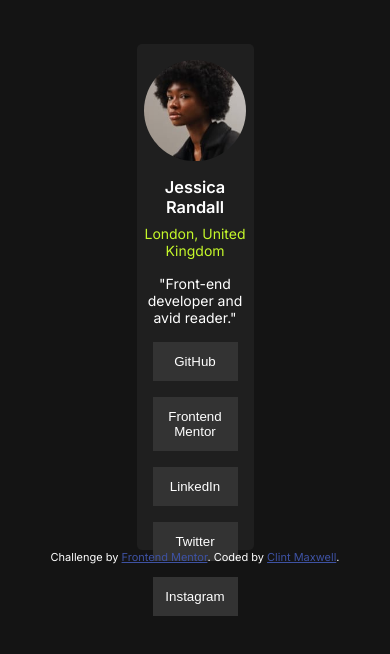
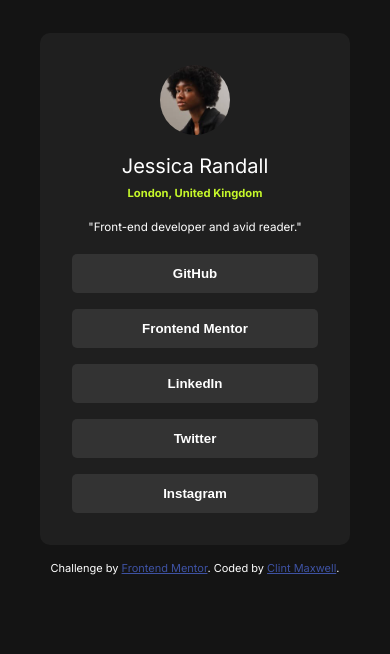
Before and after one commit to AntonioHouTX/social-links-profile-main, a plain HTML site: page index.html in a window 390 px wide. Shown: the part 118-772 px from the top of the page. Drawn offline with Linux system fonts and the light colour scheme.

Commit message:
Removed superfluous code & made page mobile first.

```diff
--- a/index.html
+++ b/index.html
@@ -20,11 +20,11 @@
     <img class="photo" src="./assets/images/avatar-jessica.jpeg" alt="jessica photo">
     <h3 class="name">Jessica Randall
     </h3>
-    <p class="london">
+    <h5 class="london">
       London, United Kingdom
-    </p>
-    <p class="quote">"Front-end developer and avid reader."
-    </p>
+    </h5>
+    <h5 class="quote">"Front-end developer and avid reader."
+    </h5>
     <section class="buttons">
       <button>GitHub</button>
       <button>Frontend Mentor</button>
--- a/styles.css
+++ b/styles.css
@@ -11,66 +11,65 @@ body {
     color: hsl(0, 0%, 100%);
     display: flex;
     flex-direction: column;
+    text-align: center;
     align-items: center;
     justify-content: center;
-    height: 100vh;
-    /* margin: 0; */
+    min-height: 100vh;
 }
 
 main {
-    /* display: block; */
-    /* flex-direction: column; */
-    text-align: center;
-    /* align-items: center; */
     background-color: hsl(0, 0%, 12%);
-    border-radius: 5px;
-    /* max-width: */
-    height: 60vh;
-    width: 30vw;
+    border-radius: 10px;
+    padding: 2rem 2rem 1rem 2rem;
+
 }
 
 .photo {
-    display: block;
-    margin: 1rem auto 1rem auto;
+    margin: 0 1rem 1rem 1rem;
     border-radius: 50%;
-    /* width: 15%; */
-    height: 20%;
+    max-width: 70px;
 }
 
 .name {
-    font-weight: 600;
+    font-weight: 400;
+    font-size: 1.25rem;
 }
 
 .london {
     margin: 0.5rem 0 1rem 0;
     color: hsl(75, 94%, 57%);
-    font-weight: 400;
+    font-size: .70rem;
 }
 
 .quote {
-    margin-bottom: 1rem;
+    margin: 1.25rem 1rem 1.25rem 1rem;
+    font-weight: 400;
 }
 
 .buttons {
     display: flex;
     flex-direction: column;
-    /* width: 80%; */
 }
 
 button {
-    /* font-size: small; */
-    font-weight: 400;
-    /* font-size: 2rem; */
+    font-weight: 600;
+    cursor: pointer;
     margin-bottom: 1rem;
-    margin: 0 1rem 1rem 1rem;
-    padding: 0.75rem 0 0.75rem 0;
-    /* text-align: center; */
+    margin: 0 0 1rem 0;
+    padding: 0.75rem 2.5rem .75rem 2.5rem;
     background-color: hsl(0, 0%, 20%);
     color: hsl(0, 0%, 100%);
     border: none;
+    border-radius: 5px;
+}
+
+button:hover {
+    color: hsl(0, 0%,8%);
+    background-color: hsl(75, 94%, 57%);
 }
 
 .attribution {
+    margin-top: 1rem;
     font-size: 11px;
     text-align: center;
     display: inline-block;
```
